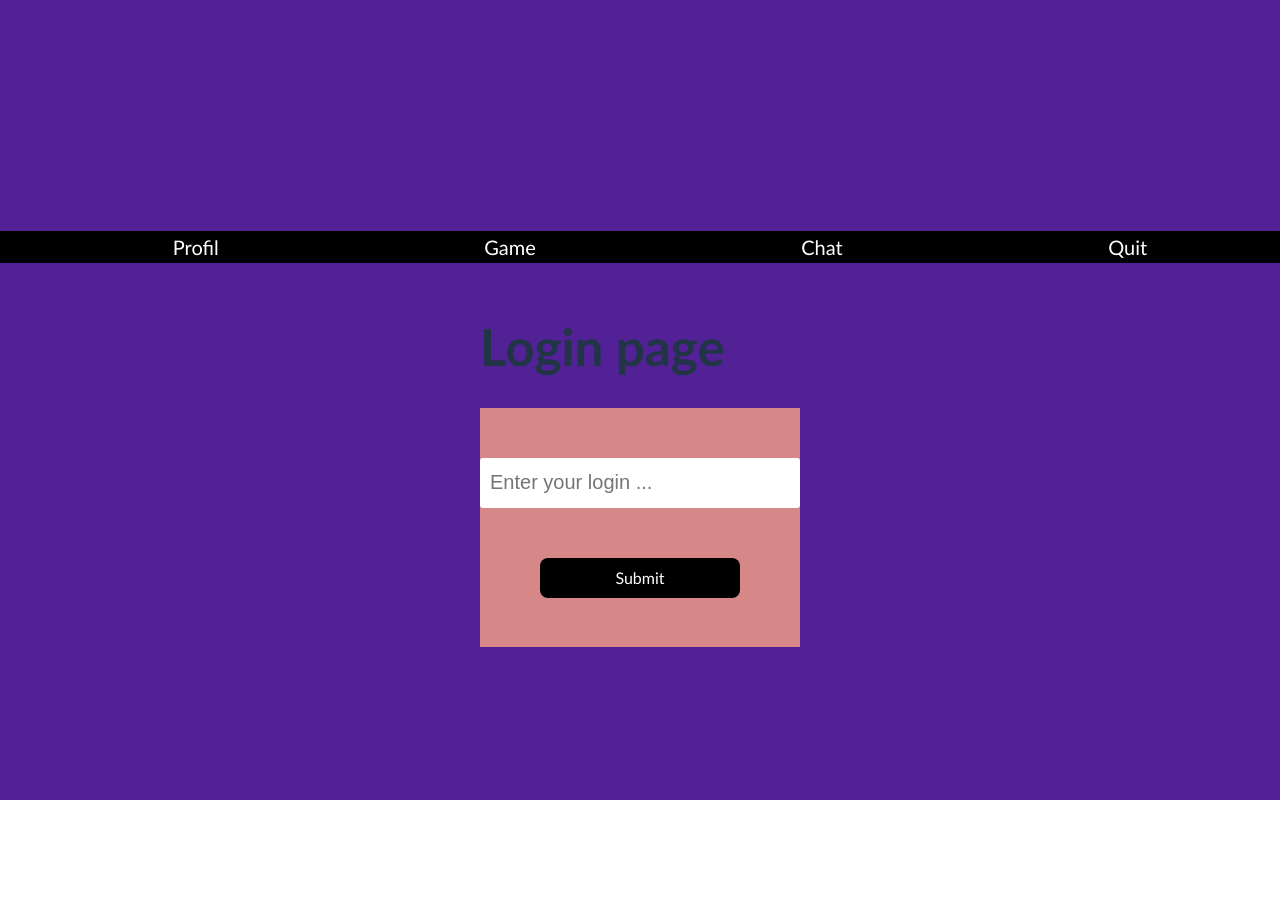
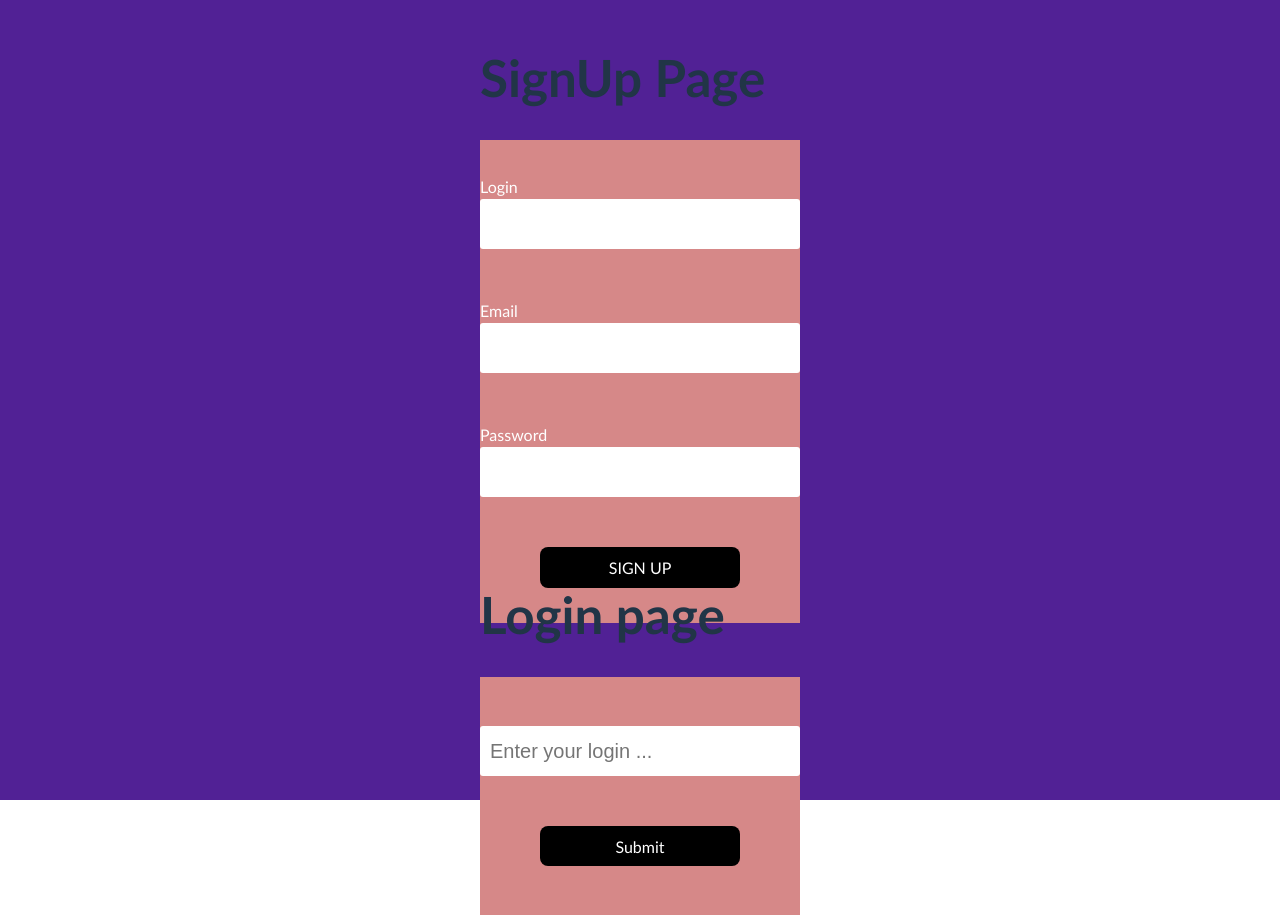
Before and after one commit to VallienneDiane/42-ft-transcendence, a React (Vite) app in the folder front/react_project/: page / in a window 1280 px wide. Before the commit the page ends 800 px from the top, so only its background shows below. Built offline with nearby package versions, Linux system fonts and the light colour scheme.

Commit message:
repair of package-lock.json and makefile

```diff
--- a/front/react_project/src/App.tsx
+++ b/front/react_project/src/App.tsx
@@ -13,7 +13,7 @@ function App() {
     return (
       <div className="App">
           <NavBar/>
-          {/* <SignupForm/> */}
+          <SignupForm/>
           <LoginForm/>
       </div>
   )
```
Also changed, not shown: 2 other files (tests, documents, lock files or other folders).
